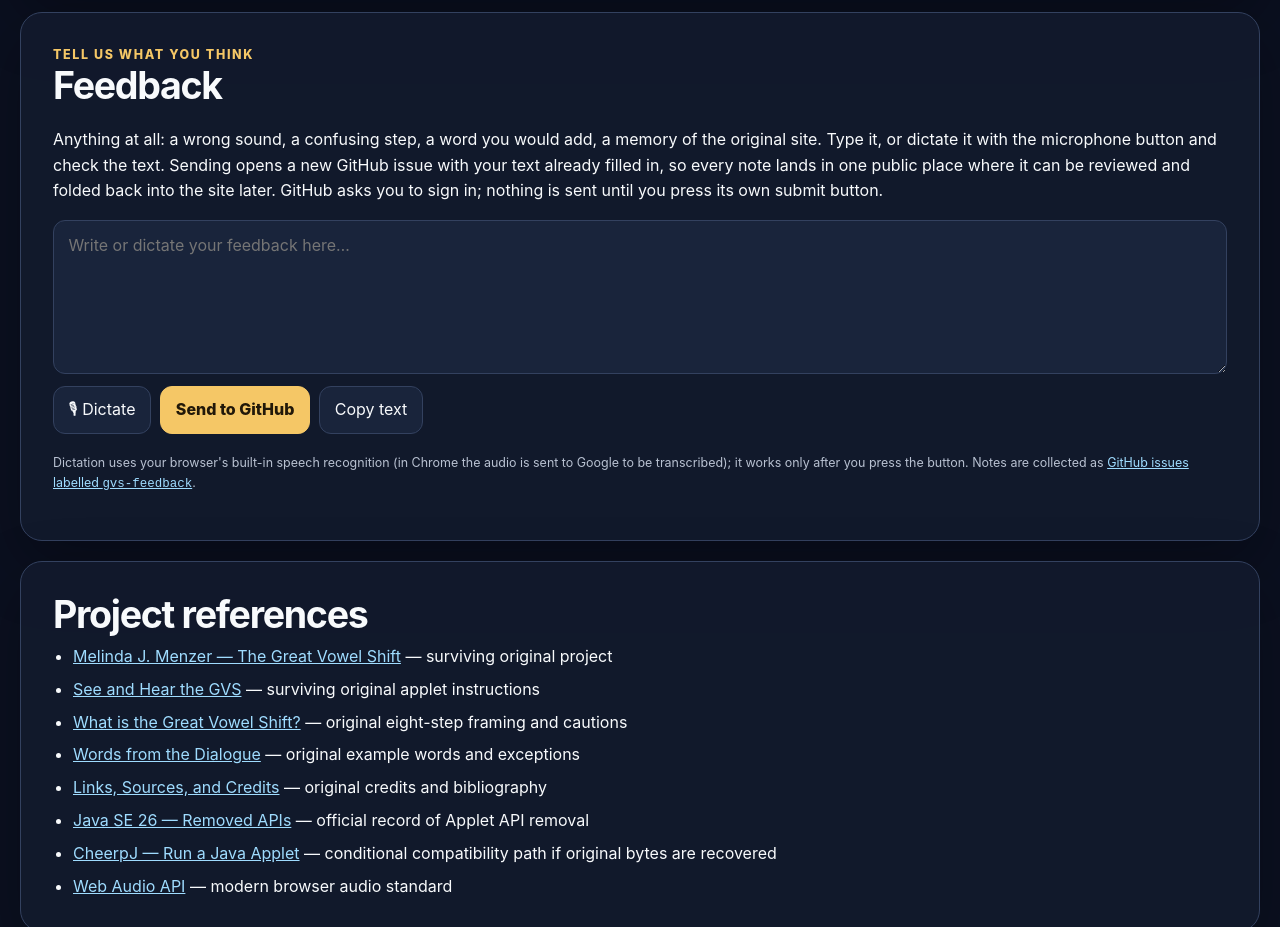
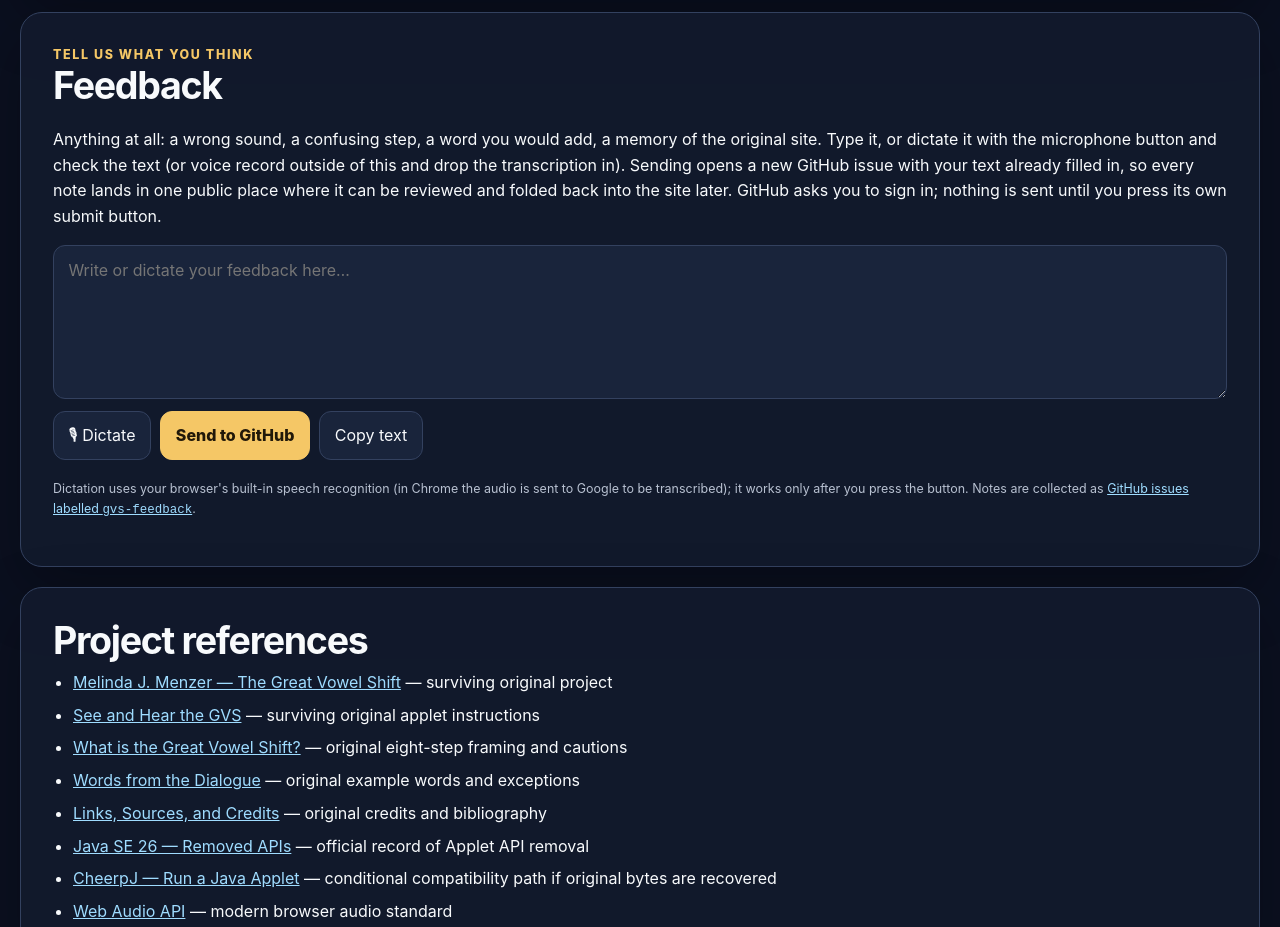
Before and after one commit to Dashhinds/Dashhinds.github.io, a plain HTML site: page gvs/index.html in a window 1280 px wide. Shown: the part 3620-4547 px from the top of the page. Drawn offline with Linux system fonts and the light colour scheme.

Commit message:
small text edit

```diff
--- a/gvs/index.html
+++ b/gvs/index.html
@@ -230,7 +230,7 @@
       </div>
       <p>
         Anything at all: a wrong sound, a confusing step, a word you would add, a memory of the
-        original site. Type it, or dictate it with the microphone button and check the text.
+        original site. Type it, or dictate it with the microphone button and check the text (or voice record outside of this and drop the transcription in).
         Sending opens a new GitHub issue with your text already filled in, so every note lands in
         one public place where it can be reviewed and folded back into the site later. GitHub asks
         you to sign in; nothing is sent until you press its own submit button.
```
